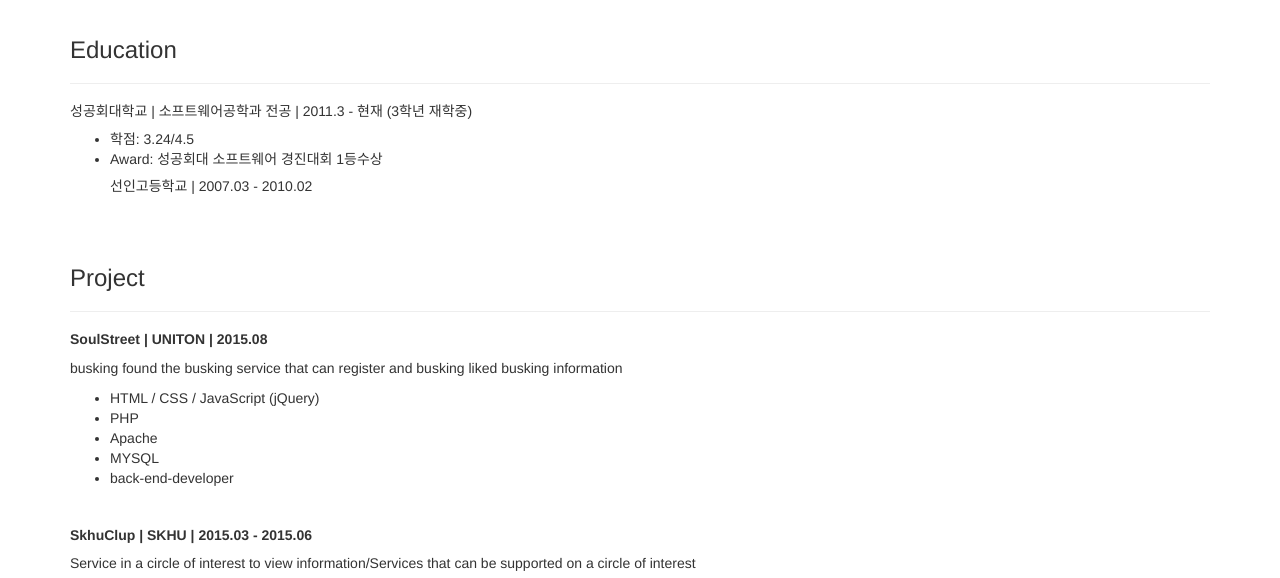
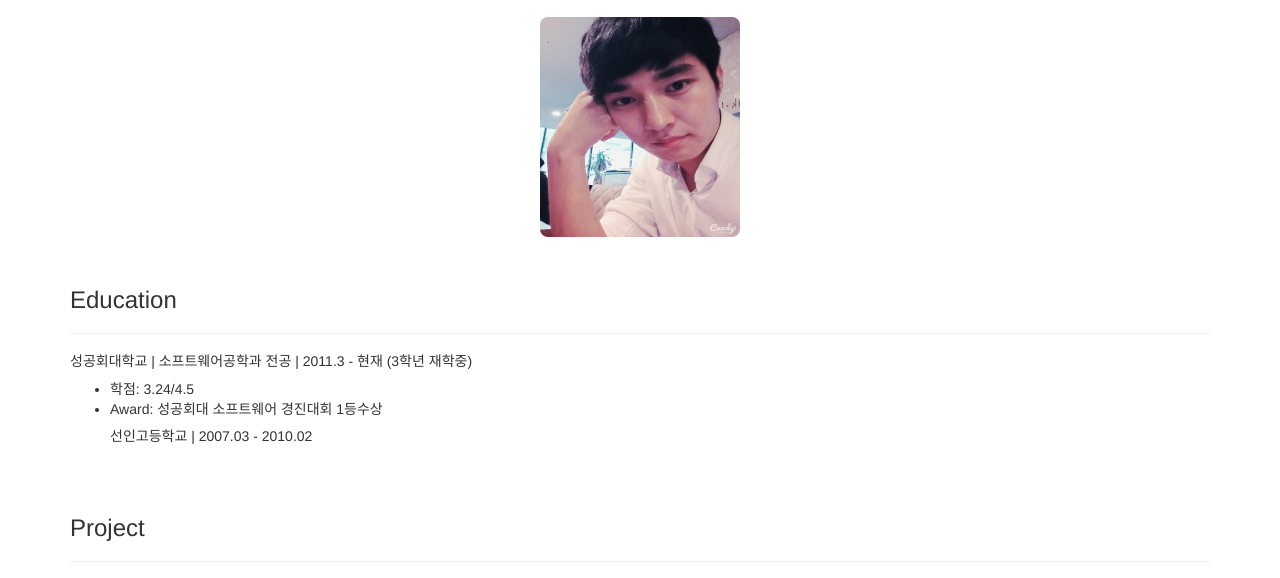
Before and after one commit to whdms705/whdms705.github.io, a plain HTML site: page resume.html in a window 1280 px wide. Shown: the part 163-741 px from the top of the page. Drawn offline with Linux system fonts and the light colour scheme.

Commit message:
본인사진 위치지정 ,넣기

```diff
--- a/resume.html
+++ b/resume.html
@@ -23,6 +23,13 @@
         <script src="https://oss.maxcdn.com/libs/html5shiv/3.7.0/html5shiv.js"></script>
         <script src="https://oss.maxcdn.com/libs/respond.js/1.4.2/respond.min.js"></script>
     <![endif]-->
+    <style type="text/css">
+    img.document_photo{
+        width: 200px;
+        height: 220px;
+        border-radius: 8px;
+    }
+    </style>
 
 </head>
 <body>
@@ -71,9 +78,9 @@
             </div>
         </div>
         <!-- /.row -->
-
-
-
+ <p align="center">
+<img src="images/나.jpg" alt="원서사진" class="document_photo">
+</p><br>
 
 <!-- activity contnent-->
 
```
